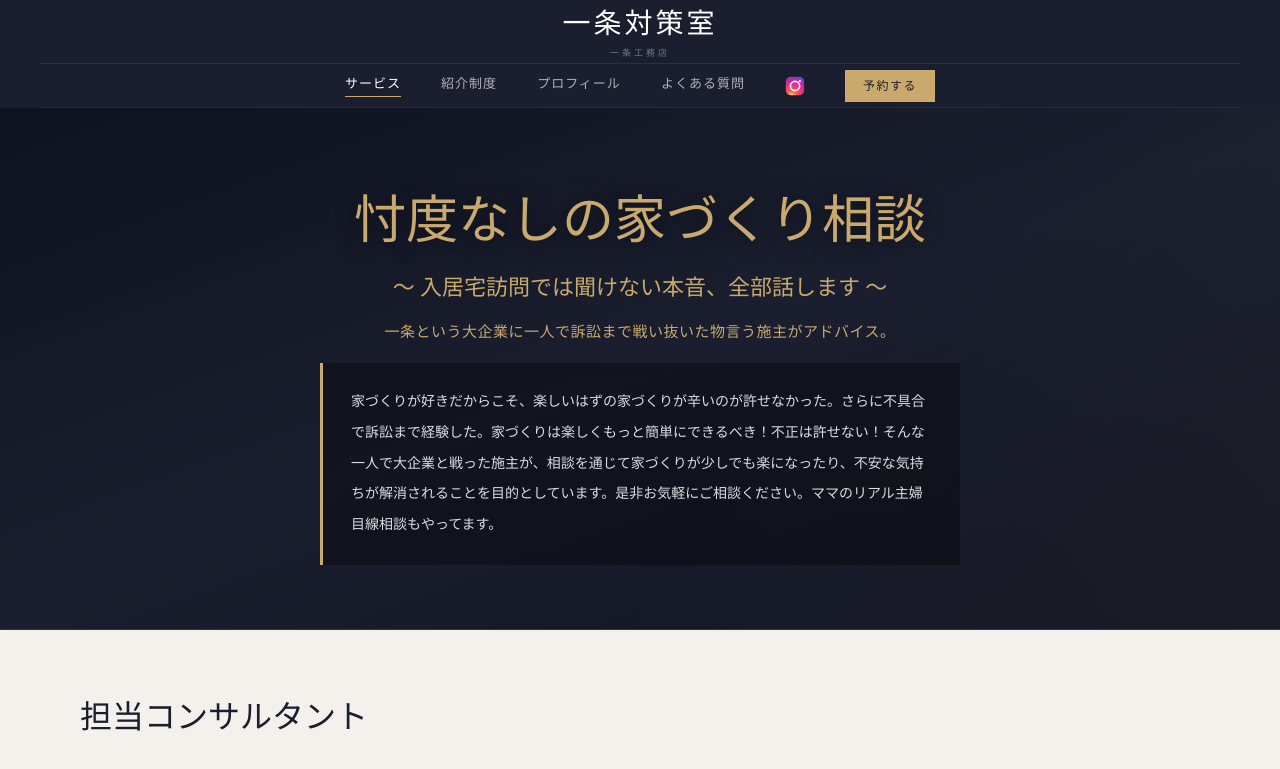
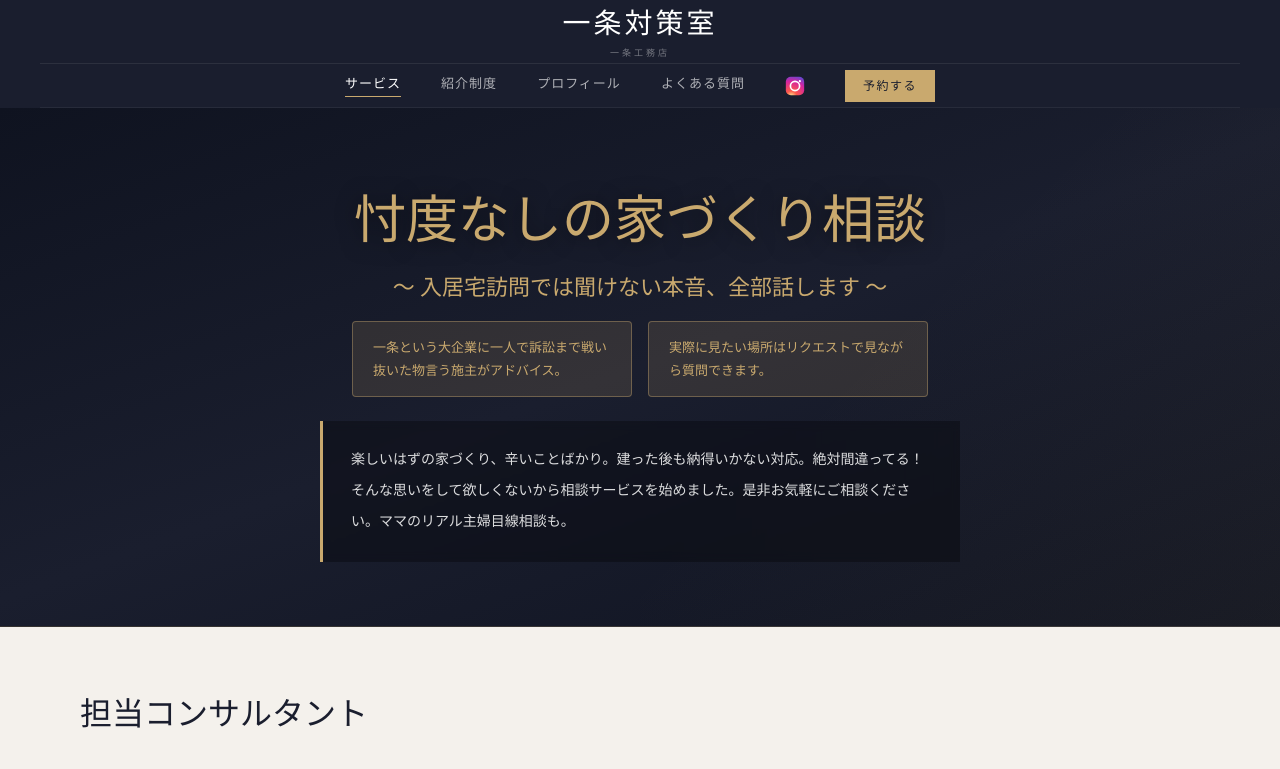
Before and after one commit to tradehant1-cloud/ichijo-consul, a React (Vite) app: page / in a window 1280 px wide. Shown: the top 769 px of the page. Built offline with nearby package versions, Linux system fonts and the light colour scheme.

Commit message:
update hero callout boxes and description

```diff
--- a/src/App.jsx
+++ b/src/App.jsx
@@ -334,11 +334,16 @@
               <p style={{ fontFamily: "'Cormorant Garamond', serif", fontSize: 22, color: "#c9a96e", marginBottom: 16, fontStyle: "italic" }}>
                 ～ 入居宅訪問では聞けない本音、全部話します ～
               </p>
-              <p style={{ fontSize: 15, color: "#c9a96e", fontWeight: 500, marginBottom: 20, letterSpacing: 0.5 }}>
-                一条という大企業に一人で訴訟まで戦い抜いた物言う施主がアドバイス。
-              </p>
+              <div style={{ display: "flex", gap: 16, marginBottom: 24, justifyContent: "center", flexWrap: "wrap" }}>
+                <div style={{ background: "rgba(201,169,110,0.15)", border: "1px solid rgba(201,169,110,0.4)", borderRadius: 4, padding: "14px 20px", maxWidth: 280, textAlign: "left" }}>
+                  <p style={{ fontSize: 13, color: "#c9a96e", lineHeight: 1.8 }}>一条という大企業に一人で訴訟まで戦い抜いた物言う施主がアドバイス。</p>
+                </div>
+                <div style={{ background: "rgba(201,169,110,0.15)", border: "1px solid rgba(201,169,110,0.4)", borderRadius: 4, padding: "14px 20px", maxWidth: 280, textAlign: "left" }}>
+                  <p style={{ fontSize: 13, color: "#c9a96e", lineHeight: 1.8 }}>実際に見たい場所はリクエストで見ながら質問できます。</p>
+                </div>
+              </div>
               <p className="page-desc">
-                家づくりが好きだからこそ、楽しいはずの家づくりが辛いのが許せなかった。さらに不具合で訴訟まで経験した。家づくりは楽しくもっと簡単にできるべき！不正は許せない！そんな一人で大企業と戦った施主が、相談を通じて家づくりが少しでも楽になったり、不安な気持ちが解消されることを目的としています。是非お気軽にご相談ください。ママのリアル主婦目線相談もやってます。
+                楽しいはずの家づくり、辛いことばかり。建った後も納得いかない対応。絶対間違ってる！そんな思いをして欲しくないから相談サービスを始めました。是非お気軽にご相談ください。ママのリアル主婦目線相談も。
               </p>
             </div>
           </div>
```
